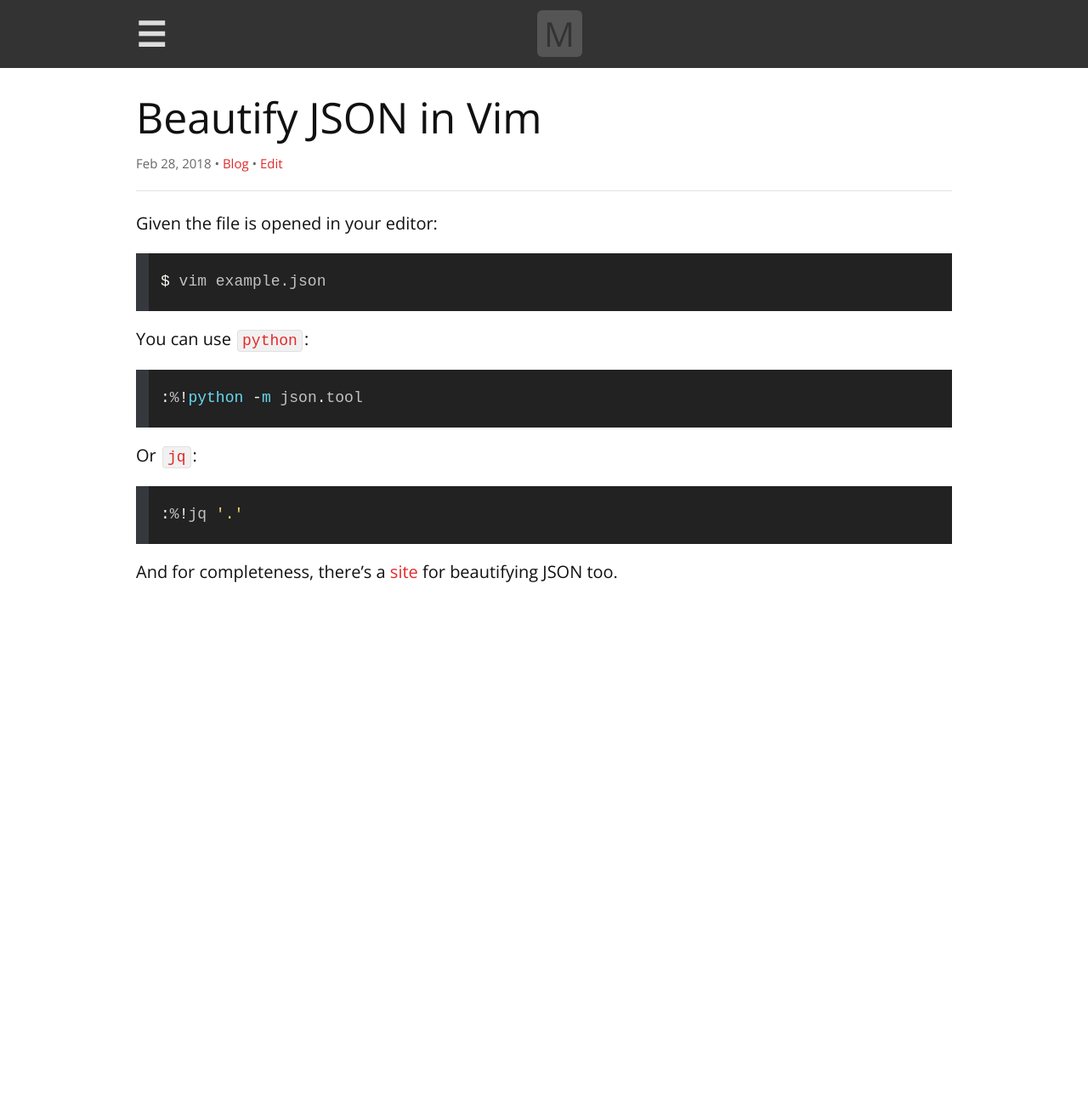
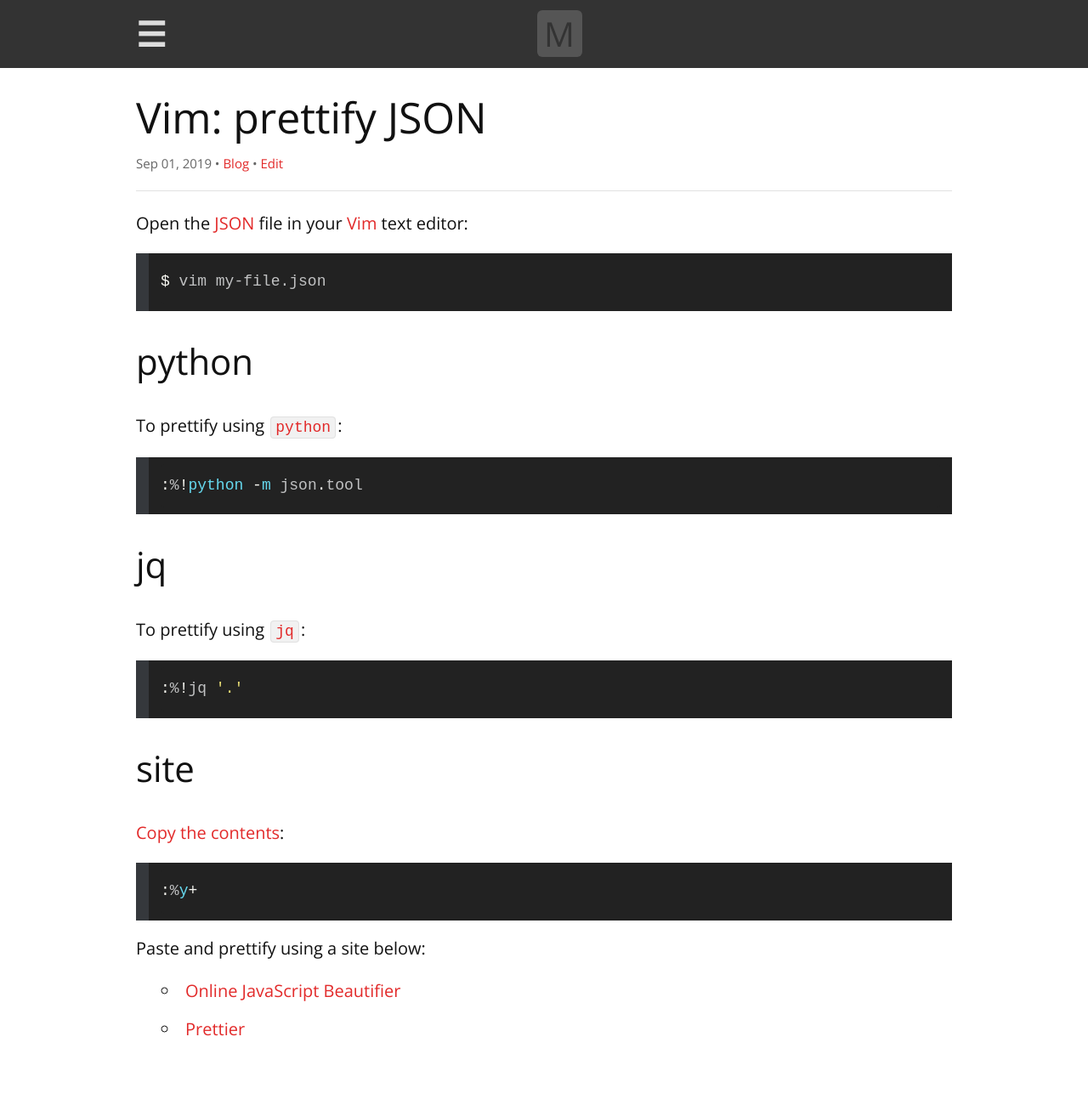
Before and after one commit to remarkablemark/remarkablemark.github.io, a Jekyll site: the page built from _posts/2018/2018-02-28-vim-beautify-json.md, in a window 1280 px wide. Shown: the whole page at 85% size. Built offline with Jekyll 4.4.1, drawn with Linux system fonts in a browser that asks for light colours; comment, search, counter and statistics services are not loaded; before the commit the page ends 900 px from its top, so only the background shows below that.

Commit message:
fix(posts): update "Vim: prettify JSON"
Post: 2018-02-28-vim-beautify-json.md

- Rename title "Beautify JSON in Vim" to "Vim: prettify JSON"
- Add section headings for `python`, `jq`, `site`
- Make prerequisite instructions clearer and add links
- Fix broken link for python instructions
- Update instructions for copying and pasting to external site
- And add `prettier` along with `JavaScript beautifier` as site

````diff
--- a/_posts/2018/2018-02-28-vim-beautify-json.md
+++ b/_posts/2018/2018-02-28-vim-beautify-json.md
@@ -1,27 +1,43 @@
 ---
 layout: post
-title: Beautify JSON in Vim
-date: 2018-02-28 20:22:18 -4000
-excerpt: How to beautify JSON in Vim using python or jq.
-categories: vim json python jq
+title: 'Vim: prettify JSON'
+date: 2018-02-28 20:22:18
+updated: 2019-09-01 22:30:00
+excerpt: How to beautify JSON in Vim using python, jq, or an external website.
+categories: vim json python jq prettier
 ---
 
-Given the file is opened in your editor:
+Open the [JSON](https://wikipedia.org/wiki/JSON) file in your [Vim](<https://wikipedia.org/wiki/Vim_(text_editor)>) text editor:
 
 ```sh
-$ vim example.json
+$ vim my-file.json
 ```
 
-You can use [`python`](http://pascalprecht.github.io/2014/07/10/pretty-print-json-in-vim/):
+## python
+
+To prettify using [`python`](https://pascalprecht.github.io/posts/pretty-print-json-in-vim/):
 
 ```vim
 :%!python -m json.tool
 ```
 
-Or [`jq`](https://stedolan.github.io/jq/):
+## jq
+
+To prettify using [`jq`](https://stedolan.github.io/jq/):
 
 ```vim
 :%!jq '.'
 ```
 
-And for completeness, there's a [site](http://jsbeautifier.org) for beautifying JSON too.
+## site
+
+[Copy the contents](https://superuser.com/questions/227385/how-do-i-select-all-text-in-vi-vim/1230483#answer-405085):
+
+```vim
+:%y+
+```
+
+Paste and prettify using a site below:
+
+- [Online JavaScript Beautifier](https://beautifier.io/)
+- [Prettier](https://prettier.io/playground/)
````
